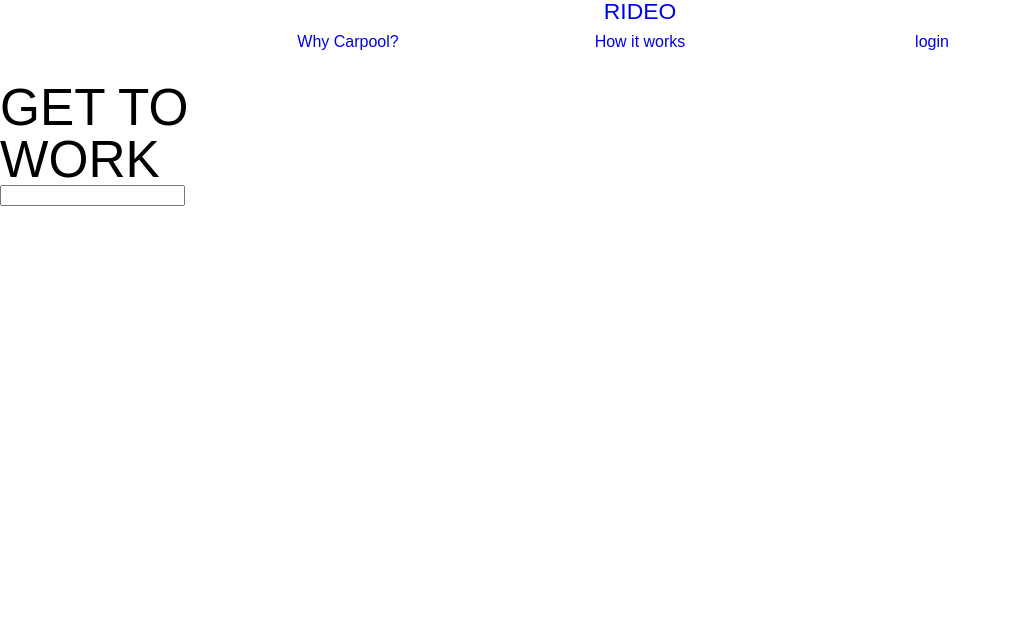
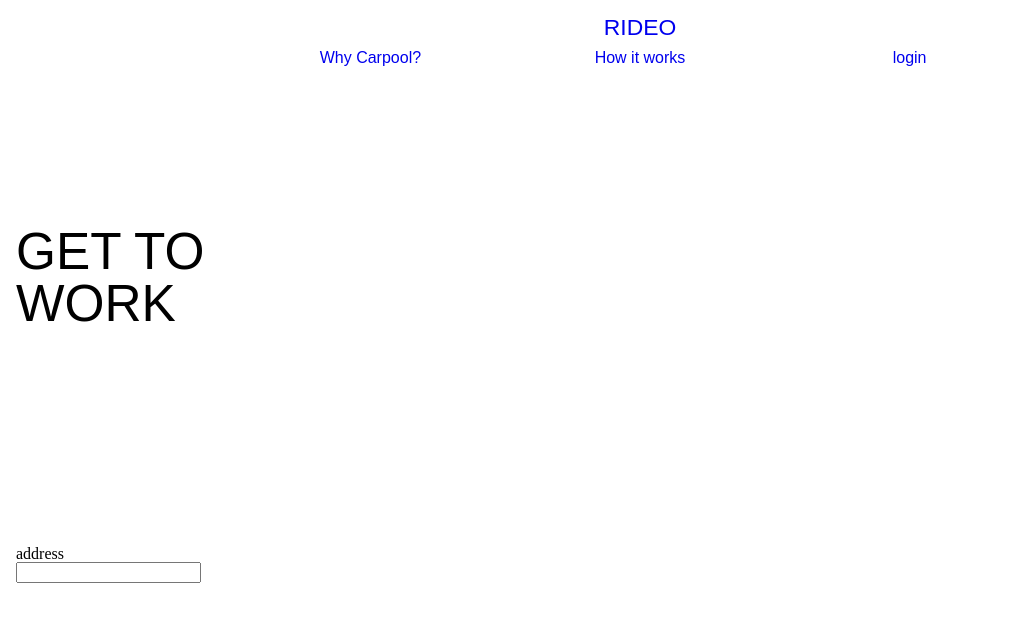
Before and after one commit to Bayesian-Skulls/carpool_app, a Flask app: page / in a window 1280 px wide. Shown: the top 622 px of the page, without its empty margins (0-1011 px from the left). Run offline with Flask 2, Linux system fonts and the light colour scheme.

Commit message:
basic layout on home page with low function

```diff
--- a/carpool_app/static/css/main.css
+++ b/carpool_app/static/css/main.css
@@ -53,6 +53,7 @@ a {
   margin-bottom: .5em; }
 
 nav {
+  margin-top: 1em;
   text-align: center;
   margin-bottom: 2em; }
 
@@ -60,6 +61,9 @@ nav li {
   display: inline-block;
   min-width: 20%;
   margin: 0 auto;
+  margin: 0 .5em; }
+
+.root-content {
   margin: 0 1em; }
 
 h1, h2, h3, h4, h5, p, span, a {
@@ -79,3 +83,9 @@ h4 {
 
 h5 {
   font-size: 1.43em; }
+
+.hero--content {
+  height: 20em; }
+
+.hero--title {
+  margin-top: 10em; }
--- a/carpool_app/static/js/app.js
+++ b/carpool_app/static/js/app.js
@@ -35,7 +35,7 @@ app.config(['$routeProvider', '$locationProvider', function($routeProvider, $loc
 
 app.config(['$routeProvider', '$locationProvider', function($routeProvider, $locationProvider) {
   var routeOptions = {
-    templateUrl: '/static/js/home/home.html',
+    templateUrl: '/static/js/new-user/register.html',
     controller: 'newUserCtrl',
     controllerAs: 'vm'
   };
@@ -104,6 +104,12 @@ app.factory('Work', [function(){
   };
 }]);
 
+app.factory('currentUser', ['User', function(User) {
+
+  return User();
+
+}]);
+
 app.config(['$routeProvider', function($routeProvider){
   var routeDefinition = {
     templateUrl: 'static/js/lists/list.html',
@@ -114,12 +120,6 @@ app.config(['$routeProvider', function($routeProvider){
   $routeProvider.when('static/register', routeDefinition);
 
 }]).controller('RegCtrl', ['$log', function($log) {
-
-}]);
-
-app.factory('currentUser' ['User', function(User) {
-
-  return User();
 
 }]);
 
--- a/carpool_app/static/js/home/home.html
+++ b/carpool_app/static/js/home/home.html
@@ -23,12 +23,14 @@
   </nav>
 </header>
 <div class="page-content">
-  <div class="hero-content">
-    <div class="page--title">
+  <div class="hero--content">
+    <div class="hero--title">
       <h2>GET TO<br>WORK</h2>
     </div>
-    <div class="signup--form">
-      <input ng-model='user.pickup_address'>
-    </div>
+  </div>
+  <div class="signup--form">
+    <label>address <br>
+      <input ng-model="user.pickup_address">
+    </label>
   </div>
 </div>
--- a/carpool_app/static/js/new-user/register.html
+++ b/carpool_app/static/js/new-user/register.html
@@ -1,3 +1,5 @@
 <div class="register-form">
-
+  <a href="/">
+    <button>Home</button>
+  </a>
 </div>
--- a/src/css/_common-layout.scss
+++ b/src/css/_common-layout.scss
@@ -14,6 +14,7 @@ a {
 }
 
 nav {
+  margin-top: 1em;
   text-align: center;
   margin-bottom: 2em;
 }
@@ -21,5 +22,9 @@ nav li {
   display: inline-block;
   min-width: 20%;
   margin: 0 auto;
+  margin: 0 .5em;
+}
+
+.root-content {
   margin: 0 1em;
 }
--- /dev/null
+++ b/src/css/_hero-content.scss
@@ -0,0 +1,9 @@
+.hero--content {
+  height: 20em;
+}
+
+.hero--title {
+
+  margin-top: 10em;
+
+}
--- a/src/css/main.scss
+++ b/src/css/main.scss
@@ -3,3 +3,4 @@
 @import 'neat/neat';
 @import 'common-layout';
 @import 'fonts';
+@import 'hero-content';
--- a/src/js/new-user/new-user.js
+++ b/src/js/new-user/new-user.js
@@ -1,6 +1,6 @@
 app.config(['$routeProvider', '$locationProvider', function($routeProvider, $locationProvider) {
   var routeOptions = {
-    templateUrl: '/static/js/home/home.html',
+    templateUrl: '/static/js/new-user/register.html',
     controller: 'newUserCtrl',
     controllerAs: 'vm'
   };
--- a/src/js/new-user/register.html
+++ b/src/js/new-user/register.html
@@ -1,3 +1,5 @@
 <div class="register-form">
-
+  <a href="/">
+    <button>Home</button>
+  </a>
 </div>
--- a/src/js/services/new-user.js
+++ b/src/js/services/new-user.js
@@ -1,4 +1,4 @@
-app.factory('currentUser' ['User', function(User) {
+app.factory('currentUser', ['User', function(User) {
 
   return User();
 
```
Also changed, not shown: src/js/home/home.html (+7 -5 lines), src/js/nav/nav.html (added), src/js/nav/nav.js (added), 1 other file.
